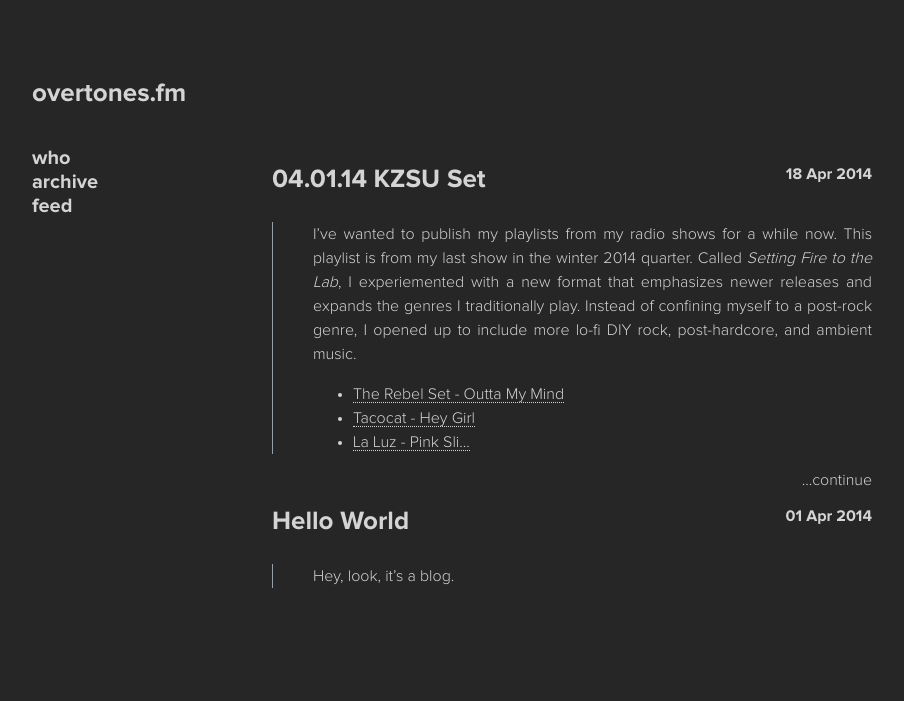
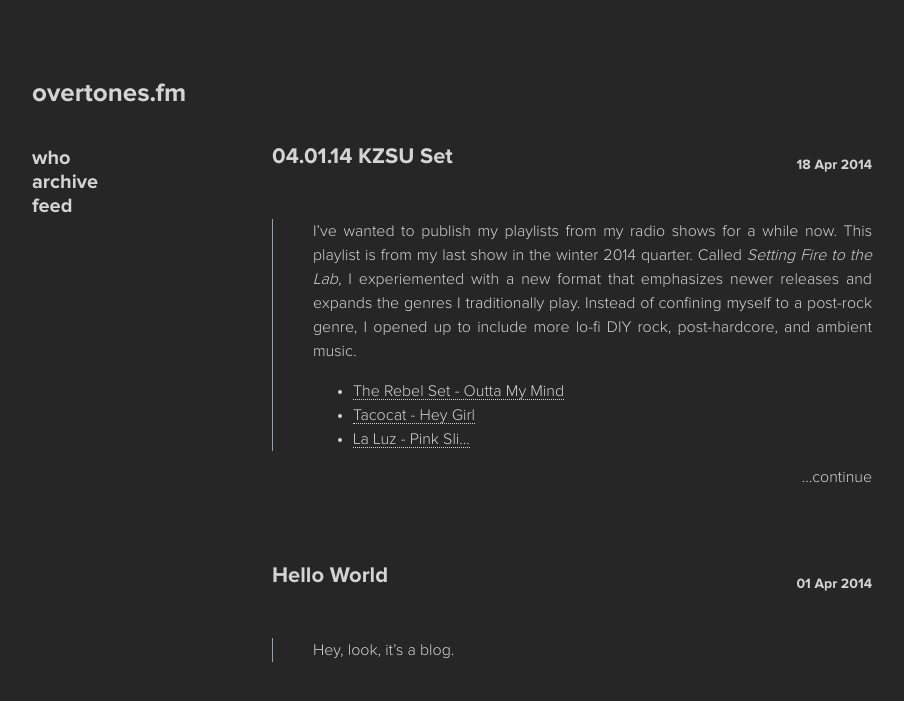
Before and after one commit to ajferrick/blog, a Jekyll site: the page built from index.html, in a window 1280 px wide. Shown: the top 701 px of the page, without its empty margins (18-922 px from the left). Built offline with Jekyll 4.4.1, drawn with Linux system fonts in a browser that asks for light colours; nearby versions of some CDN libraries.

Commit message:
Posts and homepage rending the way I want

```diff
--- a/css/master.css
+++ b/css/master.css
@@ -58,37 +58,22 @@ body section {
 }
 
 /* Article */
-article header {
-    padding: 0 0 40px 0;
-    font-family: "Proxima Nova Bold";
+article {
+    margin: 0 0 80px 0;
 }
 article header h1 {
     margin: 0;
+    font-size: 22px;
+    float: left;
+}
+article header h2 {
     font-family: "Proxima Nova Bold";
-    font-size: 26px;
+    font-size: 14px;
+    float: right;
 }
-article header h1 a {
-    margin: 0;
-    float: left;
-    font-size: 26px;
-    border-bottom: 0px;
-}
-article header h2 a {
-    float: right;
-    font-size: 16px;
-    border-bottom: 0px
-}
-article blockquote {
-    margin: 0;
-    padding: 0 0 0 40px;
-    display: block;
-    border-left: 1px #8ca1b6 solid;
-}
-
-
-
-
 article div {
+    clear: both;
+    padding: 20px 0 0 0;
     line-height: 150%;
     text-align: justify;
 }
@@ -100,6 +85,12 @@ article div a:hover {
 }
 article li {
     line-height: 150%;
+}
+article blockquote {
+    margin: 0;
+    padding: 0 0 0 40px;
+    display: block;
+    border-left: 1px #8ca1b6 solid;
 }
 
 
```
